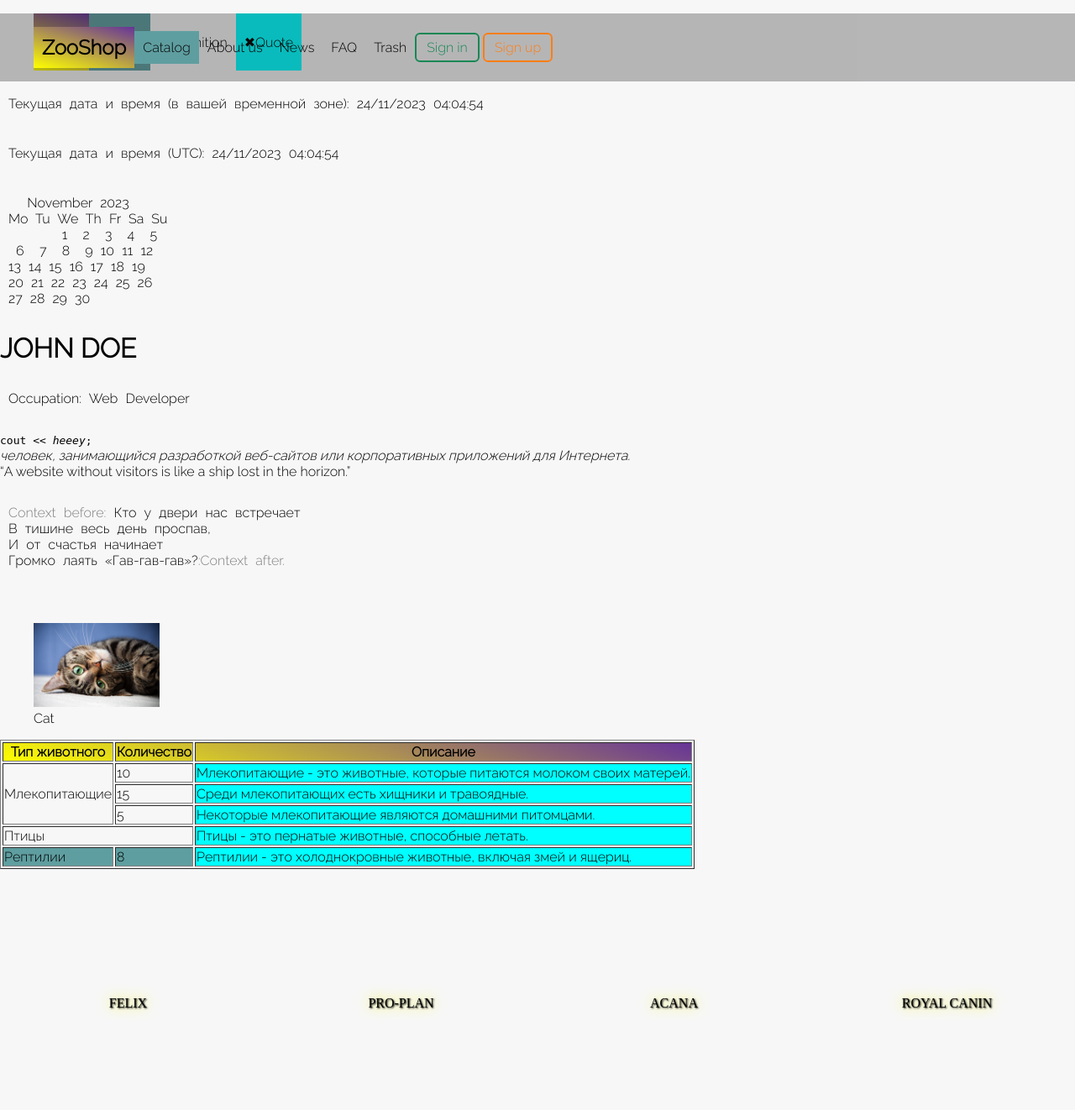
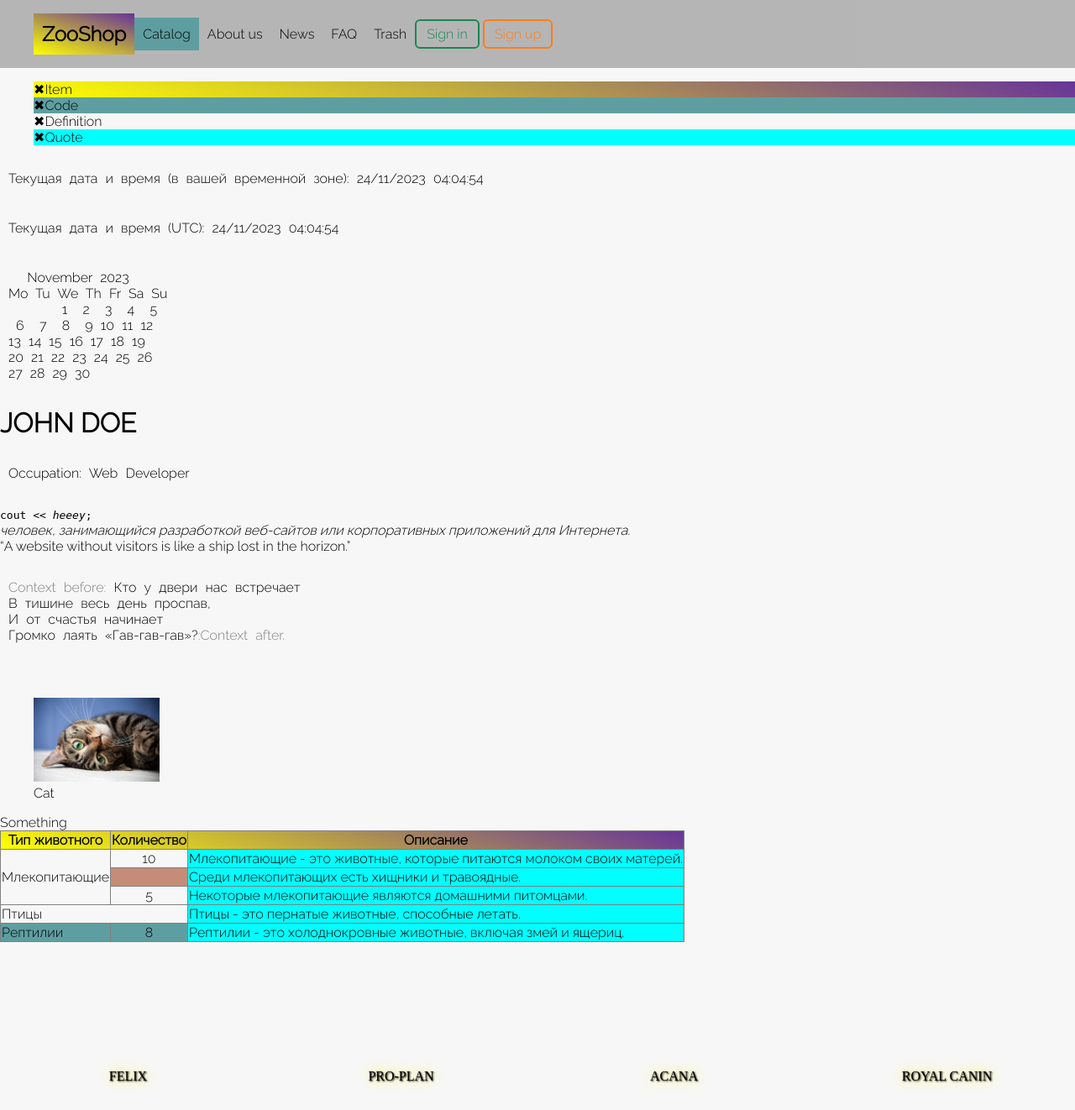
Before and after one commit to Lizzgle/ZooShop, a Django app: page /trash/ in a window 1280 px wide. Shown: the top 1322 px of the page at 84% size. Run offline with Django 4.2, Linux system fonts and the light colour scheme.

Commit message:
add some styles

```diff
--- a/ZooShop/main/static/css/carousel.css
+++ b/ZooShop/main/static/css/carousel.css
@@ -1,18 +1,16 @@
 .news-carousel {
-    width: 100%; /* Задайте ширину и высоту карусели */
-    /*height: 200px;*/
+    width: 100%;
     overflow: hidden;
     position: relative;
 }
 
 .carousel-slides {
     display: flex;
-    animation: carousel 500s linear infinite; /* Измените продолжительность и скорость анимации */
+    animation: carousel 500s linear infinite;
 }
 
 .carousel-item {
-    width: 1280px; /* Ширина каждого слайда */
-    /*height: 100%; !* Высота каждого слайда *!*/
+    width: 1280px;
     flex-shrink: 0;
 }
 
--- a/ZooShop/main/static/css/for_trash.css
+++ b/ZooShop/main/static/css/for_trash.css
@@ -67,3 +67,35 @@ input[type="radio"]:checked + label {
 							0 0 1em yellow;
 
 }
+
+.table-trash {
+    border-collapse: collapse;
+    empty-cells: show;
+
+}
+
+td:empty {
+    background-color: #c58c77;
+}
+
+td {
+    text-align: start;
+    vertical-align: middle;
+}
+
+.td-num {
+    text-align: center;
+}
+td, th {
+    border: 1px solid grey;
+}
+
+
+tr:hover {
+    background-color: khaki;
+}
+
+
+caption {
+    caption-side: top;
+}
--- a/ZooShop/main/static/css/grid_layout.css
+++ b/ZooShop/main/static/css/grid_layout.css
@@ -12,6 +12,12 @@
     grid-template-columns: auto auto auto;
     margin: auto;
     /*max-height: 1000px;*/
+}
+
+.col-2 {
+    grid-template-columns: repeat(auto-fit, minmax(540px, 1fr));
+    grid-gap: 20px 40px;
+    padding: 10px;
 }
 
 .card-product {
@@ -86,3 +92,11 @@
 .not-float {
     clear: both;
 }
+
+.dog {
+    background-image: url("../img/dog-api.jpg");
+    height: 200px;
+    width: auto;
+    background-repeat: no-repeat;
+
+}
--- a/ZooShop/main/static/css/navbar.css
+++ b/ZooShop/main/static/css/navbar.css
@@ -1,14 +1,17 @@
 .navbar {
     padding: 0 0;
     display: flex;
-    position: fixed;
+    position: sticky;
+    top:0;
     background-color: rgba(30, 31, 34, 0.3);
     width: 100%;
     z-index: 100;
+    /*transition: position 0.3s ease;*/
 }
 
 .navbar-scrolled {
             background-color: rgba(0, 0, 0, 0.8);
+    /*position: fixed;*/
         }
 
 .navbar-scrolled a {
@@ -21,14 +24,14 @@
 
 
 
-ul {
+[class="navbar-nav"] {
     display: flex;
     align-content: center;
     list-style-type: none;
     align-items: center;
 }
 
-li {
+.nav-item {
     padding: 10px;
     align-content: center;
     height: 48px;
--- a/ZooShop/main/static/css/text.css
+++ b/ZooShop/main/static/css/text.css
@@ -52,3 +52,7 @@ h5, h6 {
 .card-text {
     columns: 300px 3;
 }
+
+[class|="sales"] {
+    list-style-type: square;
+}
--- a/ZooShop/main/templates/shared/base.html
+++ b/ZooShop/main/templates/shared/base.html
@@ -28,16 +28,7 @@
     {% block extra_css %}{% endblock %}
 </head>
 <body>
-    <header>
 <nav class="navbar">
-{#            <div class="navbar-nav-nav"></div>#}
-{#            <a class="navbar-link brand" href="/">ZooShop</a>#}
-{#                <button class="navbar-toggler" type="button" data-bs-toggle="collapse"#}
-{#                        data-bs-target="#navbarNavDropdown" aria-controls="navbarNavDropdown"#}
-{#                        aria-expanded="false" aria-label="Toggle navigation">#}
-{#                    <span class="navbar-toggler-icon"></span>#}
-{#                </button>#}
-
     <ul class="navbar-nav">
         <li class="nav-item">
             <a class="navbar-link brand" href="/">ZooShop</a>
@@ -78,28 +69,24 @@
             </ul>
         {% else %}
             <div>
-
                 <a class="btn gren" href="{% url 'login' %}" role="button">Sign in</a>
                 <a class="btn orange" href="/register" role="button">Sign up</a>
             </div>
         {% endif %}
         </li>
-
         {% if user.is_superuser %}
             <li class="nav-item">
                 <a class="nav-link" href="/admin">Admin</a>
             </li>
-
         {% endif %}
     </ul>
+</nav>
 
-        </nav>
-    </header>
 
     <script>
         // JavaScript для отслеживания прокрутки страницы
         window.onscroll = function() {
-            if (window.scrollY > 50) { // Если пользователь прокрутил более 50 пикселей вниз
+            if (window.scrollY > 10) { // Если пользователь прокрутил более 50 пикселей вниз
                 document.querySelector('.navbar').classList.add('navbar-scrolled'); // Добавляем класс с измененными стилями
             } else {
                 document.querySelector('.navbar').classList.remove('navbar-scrolled'); // Удаляем класс
@@ -110,14 +97,13 @@
 {% load static %}
 <main>
     {% block content %}
-
     {% endblock %}
 </main>
 
 <script src="https://cdn.jsdelivr.net/npm/bootstrap@5.3.1/dist/js/bootstrap.bundle.min.js"
         integrity="sha384-HwwvtgBNo3bZJJLYd8oVXjrBZt8cqVSpeBNS5n7C8IVInixGAoxmnlMuBnhbgrkm" crossorigin="anonymous"></script>
 
-<footer style="background-color: #ffd35f" >
+<footer class="" style="background-color: #ffd35f" >
     <address style="margin-left: 20px">
         <strong>ZOO Corporation</strong><br>
         1123 Fictional St, <br>
--- a/ZooShop/main/templates/trash.html
+++ b/ZooShop/main/templates/trash.html
@@ -44,7 +44,8 @@
         <figcaption>Cat</figcaption>
     </figure>
 
-    <table border="1">
+    <caption>Something</caption>
+    <table class="table-trash" border="1">
         <tr>
             <th>Тип животного</th>
             <th>Количество</th>
@@ -52,15 +53,15 @@
         </tr>
         <tr>
             <td rowspan="3">Млекопитающие</td>
-            <td>10</td>
+            <td class="td-num">10</td>
             <td>Млекопитающие - это животные, которые питаются молоком своих матерей.</td>
         </tr>
         <tr>
-            <td>15</td>
+            <td></td>
             <td>Среди млекопитающих есть хищники и травоядные.</td>
         </tr>
         <tr>
-            <td>5</td>
+            <td class="td-num">5</td>
             <td>Некоторые млекопитающие являются домашними питомцами.</td>
         </tr>
         <tr>
@@ -69,7 +70,7 @@
         </tr>
         <tr>
             <td>Рептилии</td>
-            <td>8</td>
+            <td class="td-num">8</td>
             <td>Рептилии - это холоднокровные животные, включая змей и ящериц.</td>
         </tr>
     </table>
```
Also changed, not shown: ZooShop/main/templates/home.html (+42 -34 lines), ZooShop/main/templates/sales.html (+10 -4 lines), ZooShop/main/templates/about_us.html (indentation only). Lines whose indentation alone changed are shown as unchanged.
